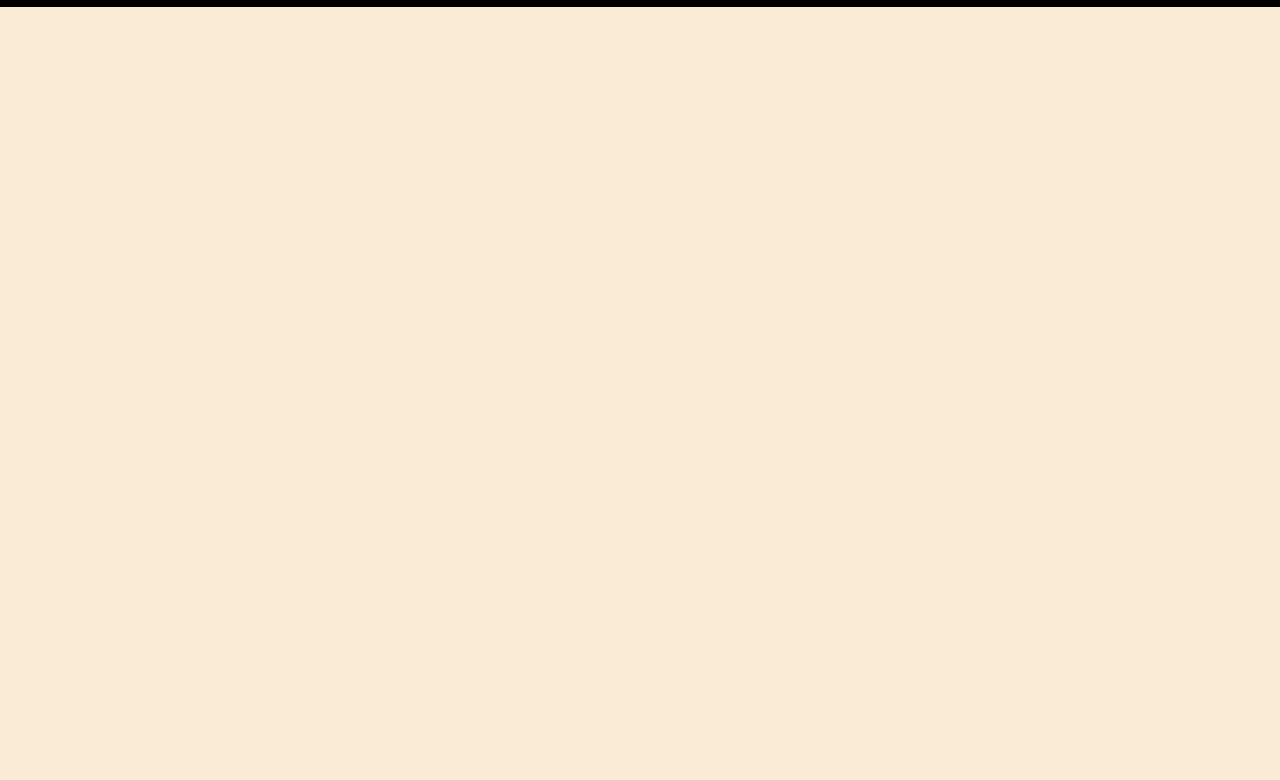
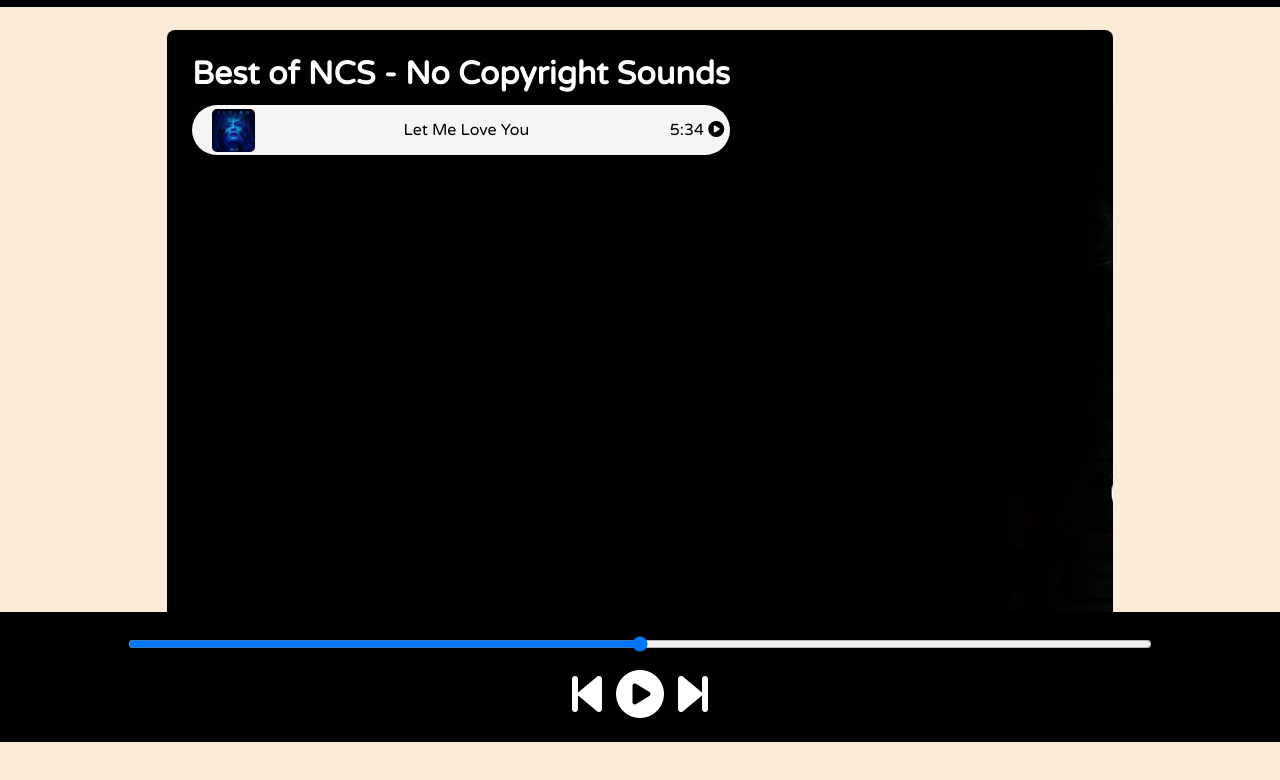
Before and after one commit to gyroscop/Clone-Spotify, a plain HTML site: page Dibya addition/index_2.html in a window 1280 px wide. Shown: the part 58-838 px from the top of the page. Before the commit the page ends 800 px from the top, so only its background shows below. Drawn offline with Linux system fonts and the light colour scheme.

Commit message:
Added elements upto 1 song tab

```diff
--- a/Dibya addition/index_2.html
+++ b/Dibya addition/index_2.html
@@ -18,8 +18,40 @@
         </ul>
     </nav>
 
-    <script src="script_2.js">
+    <div class="container">
 
-    </script>
+        <div class="songlist">
+            <h1>Best of NCS - No Copyright Sounds</h1>
+            <div>
+                <div class="songItem">
+                    <img src="../covers/1.jpg" alt="Let_me_love_you">
+                    <span>Let Me Love You</span>
+                    <span class="songListPlay"><span class="timestamp">5:34 <i class="fa-solid fa-circle-play"></i></span></span>
+                </div>
+
+            </div>
+        </div>
+
+        <div class="songbanner">
+
+        </div>
+    </div>
+
+    <div class="bottom">
+
+
+
+
+        <input type="range" name="range" id="myProgressBar" min="0" max="100" >
+        <div class="icons">
+            <i class="fa-solid fa-3x fa-backward-step"></i>
+            <i class="fa-solid fa-3x fa-circle-play"></i>
+            <!-- <button ><img src="../Dibya addition/icons/circle-play-solid.svg" alt="Play Button" class="play_button" ></button> -->
+            <i class="fa-solid fa-3x fa-forward-step"></i>
+        </div>
+    </div>
+
+    <script src="https://kit.fontawesome.com/7c8ab1fa04.js" crossorigin="anonymous"></script>
+    <script src="script_2.js"></script>
 </body>
 </html>
--- a/Dibya addition/style_2.css
+++ b/Dibya addition/style_2.css
@@ -44,3 +44,89 @@
     font-weight: bolder;
     font-size: 1.5rem;
 }
+
+.container {
+    min-height: 70vh;
+    background-color: black;
+    font-family: 'Varela Round', sans-serif;
+    color: white;
+    display: flex;
+    margin: 23px auto;
+    width: 70%;
+    height: auto;
+    padding: 25px;
+    border-radius: 8px;
+    background-image: url(../bg.jpg);
+
+
+
+
+}
+
+.bottom {
+    position: sticky;
+    background-color:  black;
+    height: 130px;
+    bottom: 0;
+    display: flex;
+    justify-content: center;
+    align-items: center;
+    color: white;
+    flex-direction: column;
+
+}
+
+/* .bottom .play_button {
+    width: 30px;
+    height: auto;
+    padding-bottom:0px ;
+    margin: 0;
+    background-color: white;
+
+
+} */
+
+ .icons {
+    margin-top: 18px;
+
+
+}
+.icons i {
+    cursor: pointer;
+    padding: 0 5px ;
+}
+
+#myProgressBar{
+    width: 80vw;
+
+}
+
+.songItem{
+    display: flex;
+    background-color: whitesmoke;
+    height: 50px;
+    color: black;
+    justify-content: space-between;
+    align-items: center;
+    margin: 12px 0;
+    border-radius: 30px;
+
+}
+
+.songItem img {
+    width: 43px;
+    height: auto;
+    margin: 0 20px;
+    border-radius: 5px;
+
+}
+
+.timestamp {
+    margin: 0 12px;
+
+}
+
+.songItem i {
+    width: 10px;
+    height: auto;
+}
```
Also changed, not shown: Dibya addition/font_family.txt, Dibya addition/icons/circle-play-solid.svg (added).
